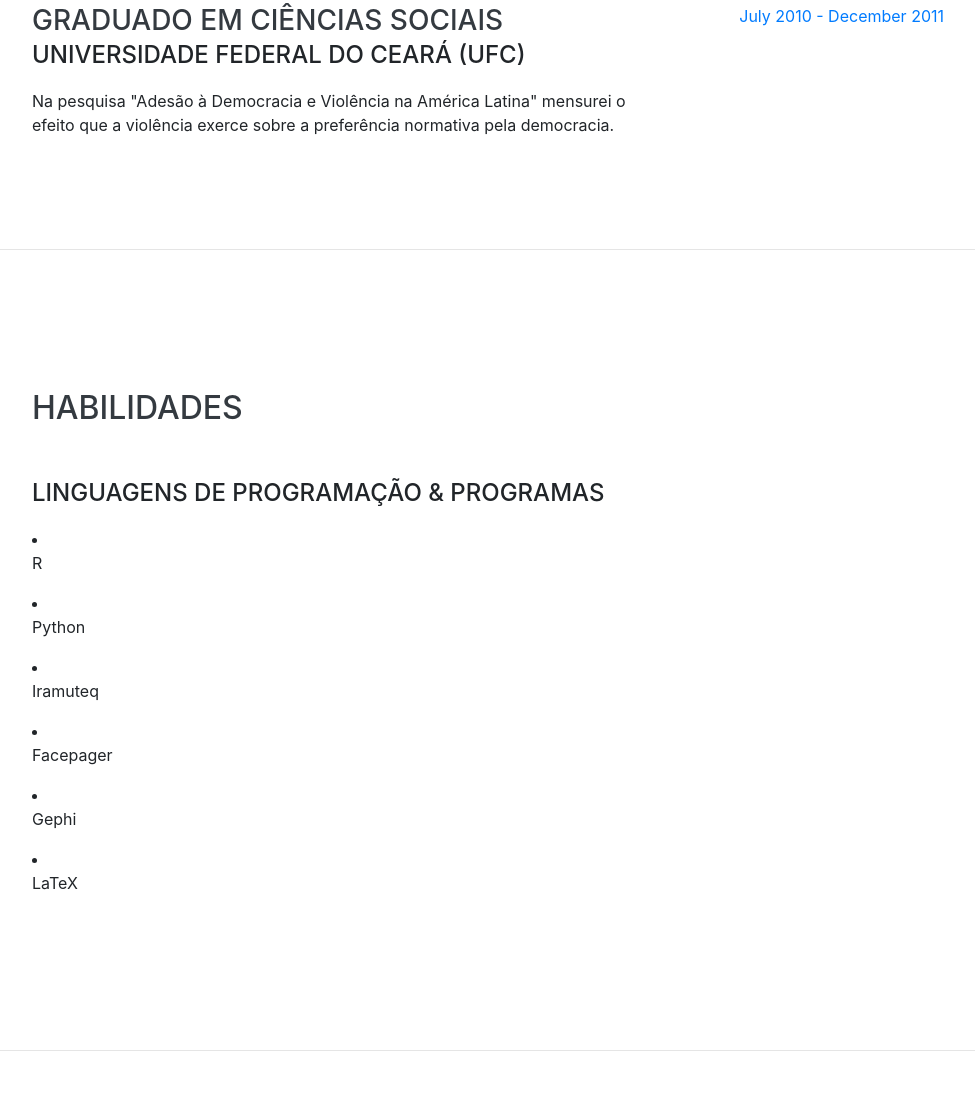
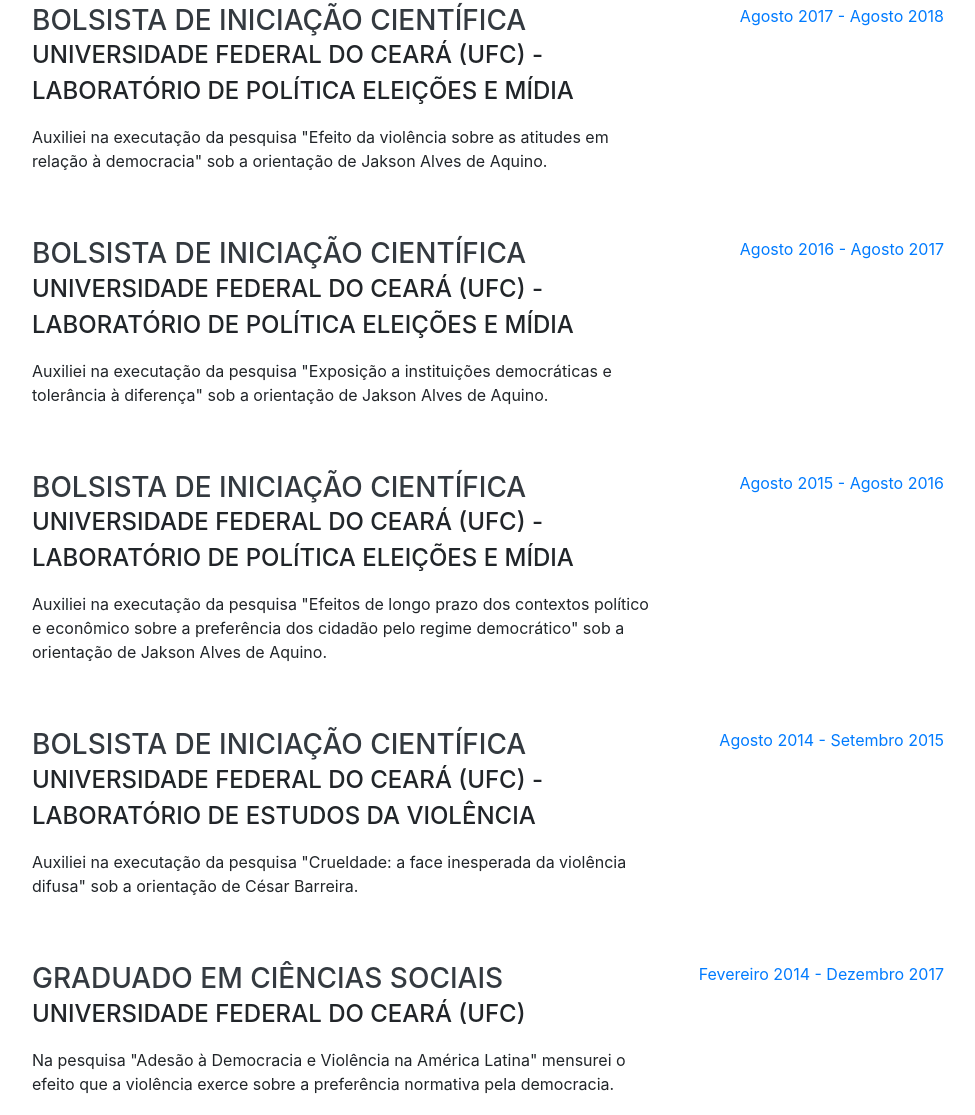
Before and after one commit to delucasmarcio/Marcio_Portfolio, a website with bundled scripts: page index.html in a window 1280 px wide. Shown: the part 1375-2490 px from the top of the page, without its empty margins (288-1263 px from the left). Built offline with nearby package versions, Linux system fonts and the light colour scheme; a web font is replaced by a local one.

Commit message:
something

```diff
--- a/index.html
+++ b/index.html
@@ -113,12 +113,56 @@
 
         <div class="resume-item d-flex flex-column flex-md-row justify-content-between mb-5">
           <div class="resume-content">
+            <h3 class="mb-0">Bolsista de Iniciação Científica</h3>
+            <div class="subheading mb-3">Universidade Federal do Ceará (UFC) - Laboratório de Política Eleições e Mídia </div>
+            <p>Auxiliei na executação da pesquisa "Efeito da violência sobre as atitudes em relação à democracia" sob a orientação de Jakson Alves de Aquino.</p>
+          </div>
+          <div class="resume-date text-md-right">
+            <span class="text-primary">Agosto 2017 - Agosto 2018</span>
+          </div>
+        </div>
+
+        <div class="resume-item d-flex flex-column flex-md-row justify-content-between mb-5">
+          <div class="resume-content">
+            <h3 class="mb-0">Bolsista de Iniciação Científica</h3>
+            <div class="subheading mb-3">Universidade Federal do Ceará (UFC) - Laboratório de Política Eleições e Mídia </div>
+            <p>Auxiliei na executação da pesquisa "Exposição a instituições democráticas e tolerância à diferença" sob a orientação de Jakson Alves de Aquino.</p>
+          </div>
+          <div class="resume-date text-md-right">
+            <span class="text-primary">Agosto 2016 - Agosto 2017</span>
+          </div>
+        </div>
+
+        <div class="resume-item d-flex flex-column flex-md-row justify-content-between mb-5">
+          <div class="resume-content">
+            <h3 class="mb-0">Bolsista de Iniciação Científica</h3>
+            <div class="subheading mb-3">Universidade Federal do Ceará (UFC) - Laboratório de Política Eleições e Mídia </div>
+            <p>Auxiliei na executação da pesquisa "Efeitos de longo prazo dos contextos político e econômico sobre a preferência dos cidadão pelo regime democrático" sob a orientação de Jakson Alves de Aquino.</p>
+          </div>
+          <div class="resume-date text-md-right">
+            <span class="text-primary">Agosto 2015 - Agosto 2016</span>
+          </div>
+        </div>
+
+        <div class="resume-item d-flex flex-column flex-md-row justify-content-between mb-5">
+          <div class="resume-content">
+            <h3 class="mb-0">Bolsista de Iniciação Científica</h3>
+            <div class="subheading mb-3">Universidade Federal do Ceará (UFC) - Laboratório de Estudos da Violência </div>
+            <p>Auxiliei na executação da pesquisa "Crueldade: a face inesperada da violência difusa" sob a orientação de César Barreira.</p>
+          </div>
+          <div class="resume-date text-md-right">
+            <span class="text-primary">Agosto 2014 - Setembro 2015</span>
+          </div>
+        </div>
+
+        <div class="resume-item d-flex flex-column flex-md-row justify-content-between mb-5">
+          <div class="resume-content">
             <h3 class="mb-0">Graduado em Ciências Sociais</h3>
             <div class="subheading mb-3">Universidade Federal do Ceará (UFC)</div>
             <p>Na pesquisa "Adesão à Democracia e Violência na América Latina" mensurei o efeito que a violência exerce sobre a preferência normativa pela democracia.</p>
           </div>
           <div class="resume-date text-md-right">
-            <span class="text-primary">July 2010 - December 2011</span>
+            <span class="text-primary">Fevereiro 2014 - Dezembro 2017</span>
           </div>
         </div>
 
@@ -156,7 +200,9 @@
     <section class="resume-section p-3 p-lg-5 d-flex align-items-center" id="interests">
       <div class="w-100">
         <h2 class="mb-5">Interesses</h2>
-        <p>Busco ...</p>
+        <p>Ao longo de minha trajetória acadêmica, pude atuar em pesquisas aplicadas nas áreas de Sociologia da Violência e Comportamento Político, com as quais mantenho colaborações de longo prazo. Possuo grande interesse por métodos e técnicas de pesquisa como ferramentas para operacionalização hipóteses e construção de inferências causais sobre fenômenos sociais.
+
+        Ao longo da graduação e do mestrado, cursei disciplinas que fundamentam a base de estatística, matemática e programação necessárias para implementação de algoritmos de aprendizagem automática, supervisionados e não supervisionados, e de modelos econométricos. Possuo aptidão para construção de bases de dados construídos a partir de dados públicos e dados minerados de redes sociais. Por fim, destaco minha habilidade em produzir análises que integram variáveis textuais e numéricas, além de modelos destinados a dados de corte transversam, em painel ou série temporal. </p>
       </div>
     </section>
 
@@ -165,7 +211,7 @@
     <section class="resume-section p-3 p-lg-5 d-flex align-items-center" id="awards">
       <div class="w-100">
         <h2 class="mb-5">Portfólio</h2>
-		<div class="subheading mb-3">Trabalhos Desenvolvidos</div>
+		<div class="subheading mb-3">Trabalhos em Desenvolvimento</div>
           <li>
           <i class="fa-li fa fa-check"></i>
             <a href="https://delucasmarcio.github.io/Marcio_Portfolio/case_militaristas">Analisando o Sucesso Eleitoral de Candidatos da Segurança</a></li>
@@ -175,6 +221,11 @@
           <li>
           <i class="fa-li fa fa-check"></i>
             <a href="https://delucasmarcio.github.io/Marcio_Portfolio/case_wpp">Analisando dados do WhatsApp: Esboço de uma aplicação para Ciência Política</a></li>
+      </div>
+      		<div class="subheading mb-3">Trabalhos Publicados</div>
+          <li>
+          <i class="fa-li fa fa-check"></i>
+            <a href="http://www.scielo.br/scielo.php?pid=S0104-62762018000100209&script=sci_arttext&tlng=pt">Violência e satisfação com a democracia no Brasil. Opinião Pública 24.1 (2018): 209-238. Em coautoria com Jakson Alves de Aquino. </a></li>
       </div>
     </section>
 
```
